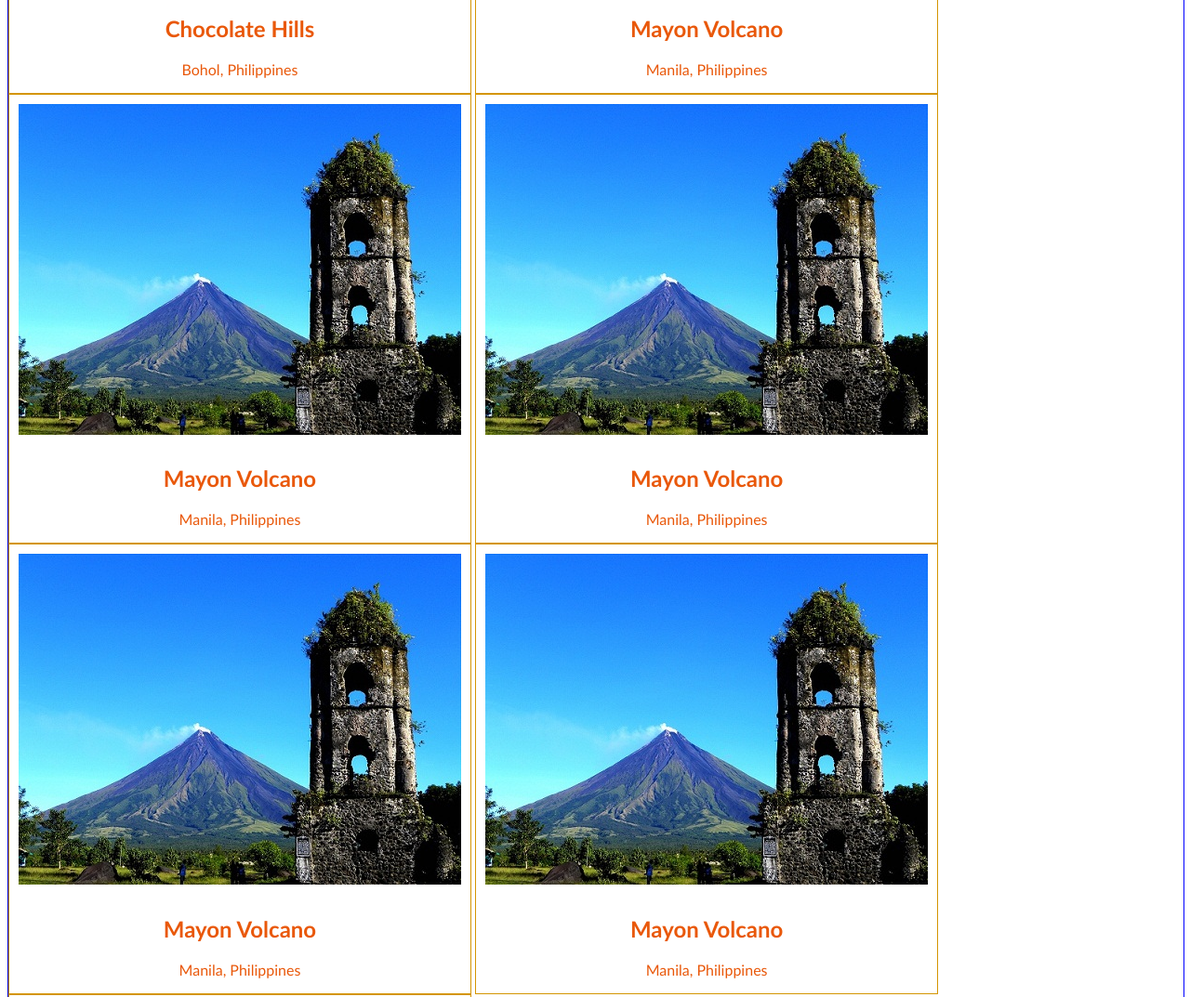
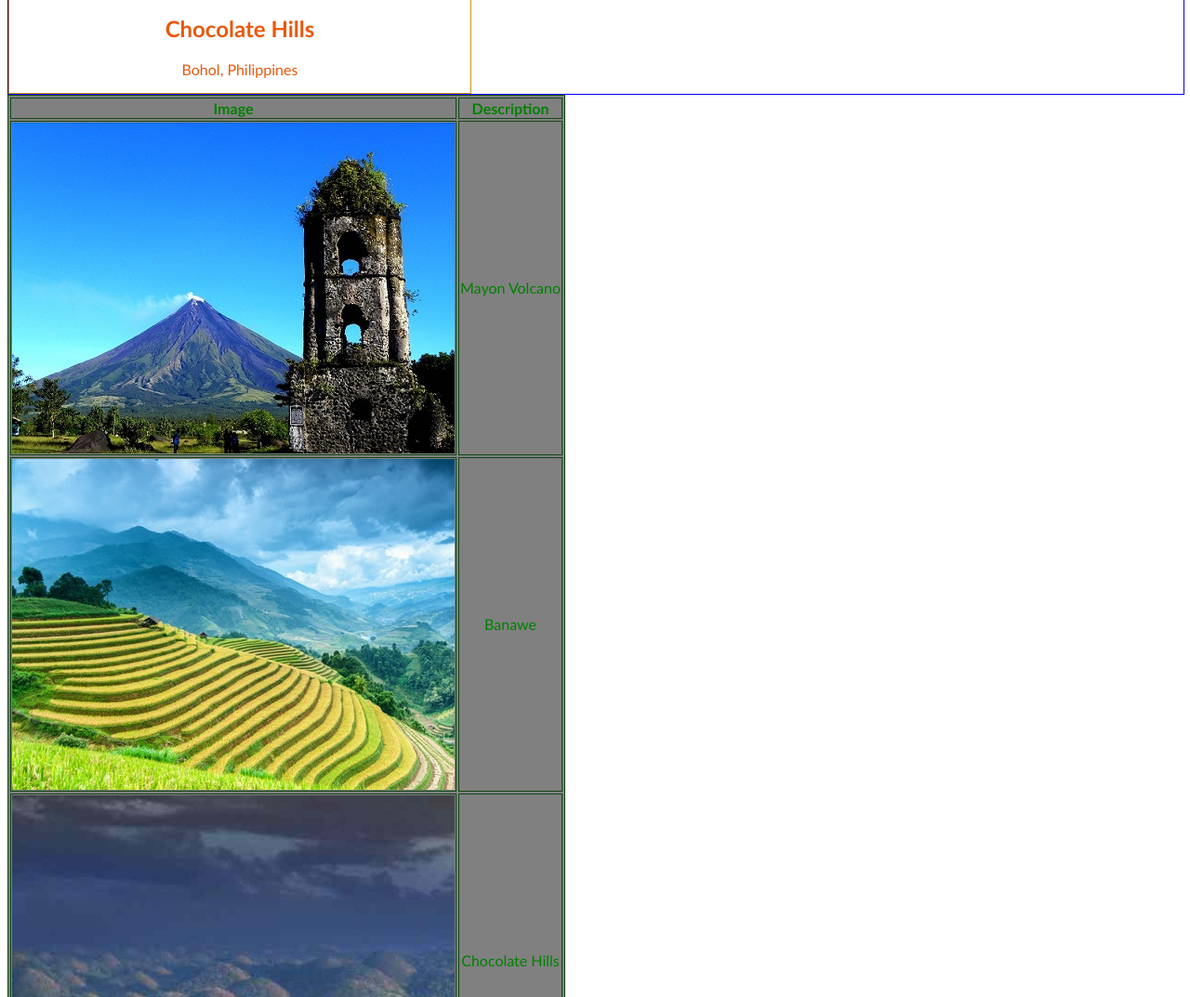
Before and after one commit to neiladavan/WebDev_Sait, a plain HTML site: page Day 1/Assignment/index.html in a window 1280 px wide. Shown: the part 960-2033 px from the top of the page at 93% size. Drawn offline with Linux system fonts and the light colour scheme.

Commit message:
Day 5 Assignment

```diff
--- a/Day 1/Assignment/index.html
+++ b/Day 1/Assignment/index.html
@@ -4,8 +4,44 @@
   <meta charset="UTF-8">
   <meta name="viewport" content="width=device-width, initial-scale=1.0">
   <title>Document</title>
+
+  <style>
+    .imageTable, table, th, td
+    {
+      border:1px solid rgb(18, 72, 21);
+      background-color: gray;
+      text-align: center;
+      color: green;
+    }
+  </style>
+
+  <script type="text/javascript">
+    function buildMyImageTable()
+    {
+      let images = ['mayon.jpg', 'banawe.jpg', 'chocolate_hills.jpg', 'coron.jpg'];
+      let description = ['Mayon Volcano', 'Banawe', 'Chocolate Hills', 'Coron'];
+
+      let myImageTable = document.getElementById("myImageTable");
+
+      let htmlBuild = myImageTable.innerHTML;
+      htmlBuild += '<table><thead><tr><th scope="col">Image</th><th scope="col">Description</th></tr></thead><tbody>';
+
+      for (i=0; i < images.length; i++)
+      {
+        htmlBuild += '<tr><td><img src="../images/'+images[i]+'" style="vertical-align: bottom;" width="100%" height="100%"></td>';
+        htmlBuild += "<td align=center>" + description[i] + "</td></tr>";
+      }
+
+      htmlBuild += "</tbody></table>"
+
+	    document.getElementById("myImageTable").innerHTML = htmlBuild;
+
+      myImageTable.getElementsByTagName('table')[0].className = "imageTable";
+    }
+  </script>
+
 </head>
-<body style="font-family: 'Trebuchet MS', 'Lucida Sans Unicode', 'Lucida Grande', 'Lucida Sans', Arial, sans-serif; color: #e9580a">
+<body style="font-family: 'Trebuchet MS', 'Lucida Sans Unicode', 'Lucida Grande', 'Lucida Sans', Arial, sans-serif; color: #e9580a" onload="buildMyImageTable()">
   <div>
     <div style="background-image: url(../images/logo.png); width: 100%; text-align: center;">
       <h1 style="display: inline-block; color: #d49502;">Welcome to Travel Experts</h1>
@@ -29,43 +65,9 @@
         <h2>Chocolate Hills</h2>
         <p>Bohol, Philippines</p>
       </div>
+    </div>
 
-      <div style="border: 1px solid #d49502; display: inline-block; text-align: center; width: auto;">
-        <img src="../images/mayon.jpg" alt="" style="margin: 10px; width: auto;">
-        <h2>Mayon Volcano</h2>
-        <p>Manila, Philippines</p>
-      </div>
-
-      <div style="border: 1px solid #d49502; display: inline-block; text-align: center; width: auto;">
-        <img src="../images/mayon.jpg" alt="" style="margin: 10px; width: auto;">
-        <h2>Mayon Volcano</h2>
-        <p>Manila, Philippines</p>
-      </div>
-
-      <div style="border: 1px solid #d49502; display: inline-block; text-align: center; width: auto;">
-        <img src="../images/mayon.jpg" alt="" style="margin: 10px; width: auto;">
-        <h2>Mayon Volcano</h2>
-        <p>Manila, Philippines</p>
-      </div>
-
-      <div style="border: 1px solid #d49502; display: inline-block; text-align: center; width: auto;">
-        <img src="../images/mayon.jpg" alt="" style="margin: 10px; width: auto;">
-        <h2>Mayon Volcano</h2>
-        <p>Manila, Philippines</p>
-      </div>
-
-      <div style="border: 1px solid #d49502; display: inline-block; text-align: center; width: auto;">
-        <img src="../images/mayon.jpg" alt="" style="margin: 10px; width: auto;">
-        <h2>Mayon Volcano</h2>
-        <p>Manila, Philippines</p>
-      </div>
-
-      <div style="border: 1px solid #d49502; display: inline-block; text-align: center; width: auto;">
-        <img src="../images/mayon.jpg" alt="" style="margin: 10px; width: auto;">
-        <h2>Mayon Volcano</h2>
-        <p>Manila, Philippines</p>
-      </div>
-    </div>
+    <div id="myImageTable"></div>
 
     <div style="margin-top: 20px;">
       <hr style="border: 2px solid #000000;">
```
